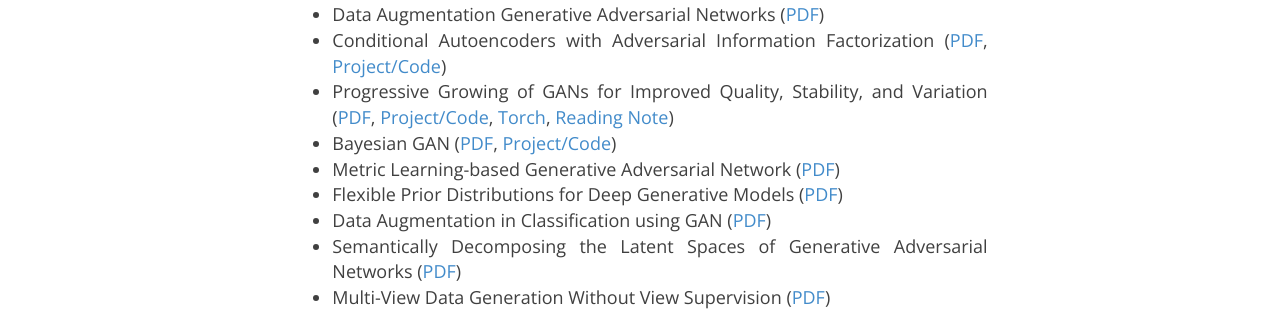
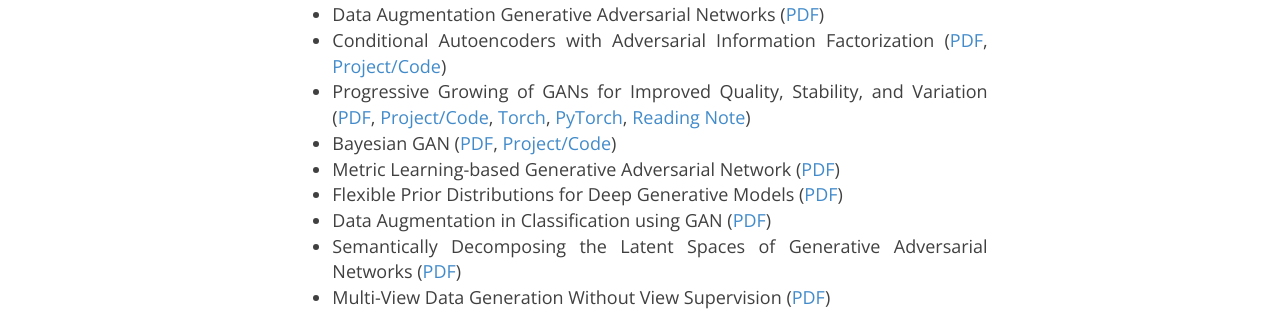
Before and after one commit to joshua19881228/joshua19881228.github.io, a Jekyll site: the page built from _posts/Computer_Vision/2016-08-25-my-jumble-of-computer-vision.md, in a window 1280 px wide and 900 px high, scrolled down 16473 px. Shown: the part 155-464 px from the top of the window. Built offline with Jekyll 4.4.1, drawn with Linux system fonts in a browser that asks for light colours; nearby versions of some CDN libraries; comment, search, counter and statistics services are not loaded.

Commit message:
update post

```diff
--- a/_posts/Computer_Vision/2016-08-25-my-jumble-of-computer-vision.md
+++ b/_posts/Computer_Vision/2016-08-25-my-jumble-of-computer-vision.md
@@ -407,7 +407,7 @@
 
 * Data Augmentation Generative Adversarial Networks ([PDF](https://arxiv.org/abs/1711.04340))
 * Conditional Autoencoders with Adversarial Information Factorization ([PDF](https://arxiv.org/abs/1711.05175), [Project/Code](https://github.com/ToniCreswell/attribute-cVAEGAN))
-* Progressive Growing of GANs for Improved Quality, Stability, and Variation ([PDF](https://arxiv.org/abs/1710.10196), [Project/Code](https://github.com/tkarras/progressive_growing_of_gans), [Torch](https://github.com/nashory/progressive-growing-torch), [Reading Note](https://joshua19881228.github.io/2017-11-12-ProgressiveGrowing/))
+* Progressive Growing of GANs for Improved Quality, Stability, and Variation ([PDF](https://arxiv.org/abs/1710.10196), [Project/Code](https://github.com/tkarras/progressive_growing_of_gans), [Torch](https://github.com/nashory/progressive-growing-torch), [PyTorch](https://github.com//github-pengge/PyTorch-progressive_growing_of_gans), [Reading Note](https://joshua19881228.github.io/2017-11-12-ProgressiveGrowing/))
 * Bayesian GAN ([PDF](https://arxiv.org/abs/1705.09558), [Project/Code](https://github.com//andrewgordonwilson/bayesgan/))
 * Metric Learning-based Generative Adversarial Network ([PDF](https://arxiv.org/abs/1711.02792))
 * Flexible Prior Distributions for Deep Generative Models ([PDF](https://arxiv.org/abs/1710.11383))
```
